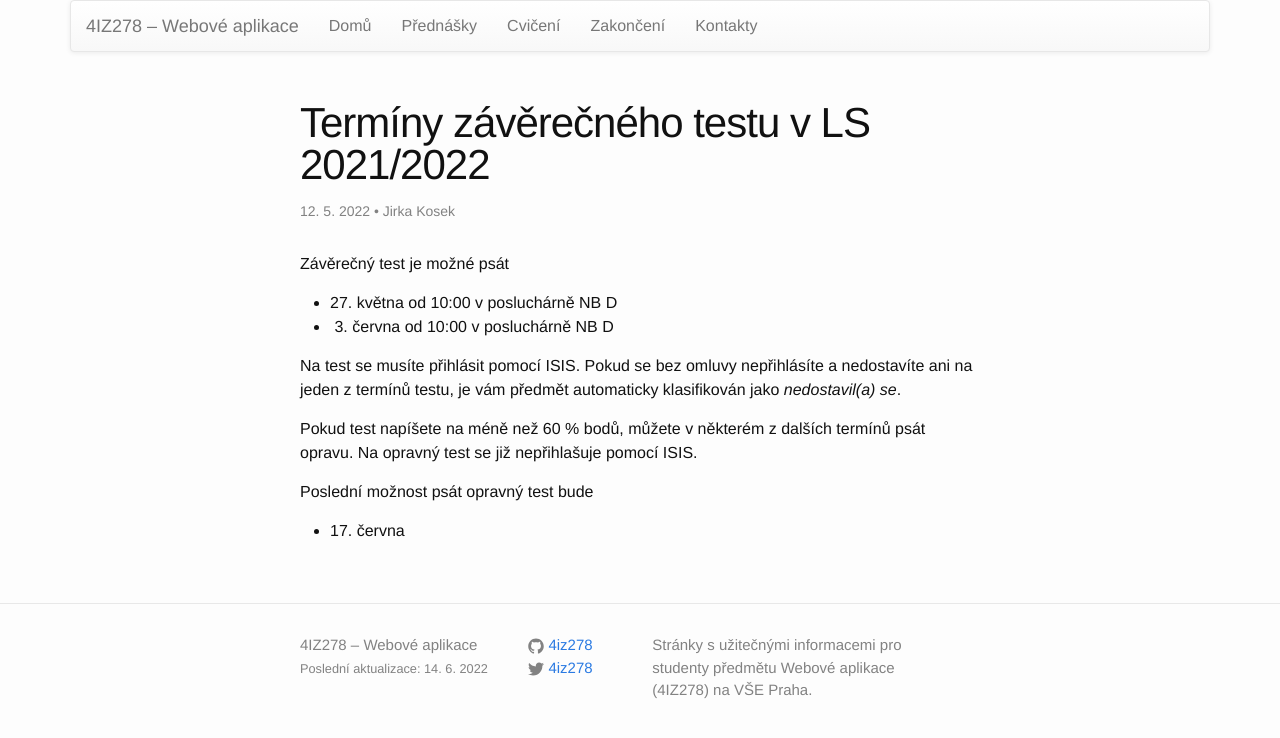
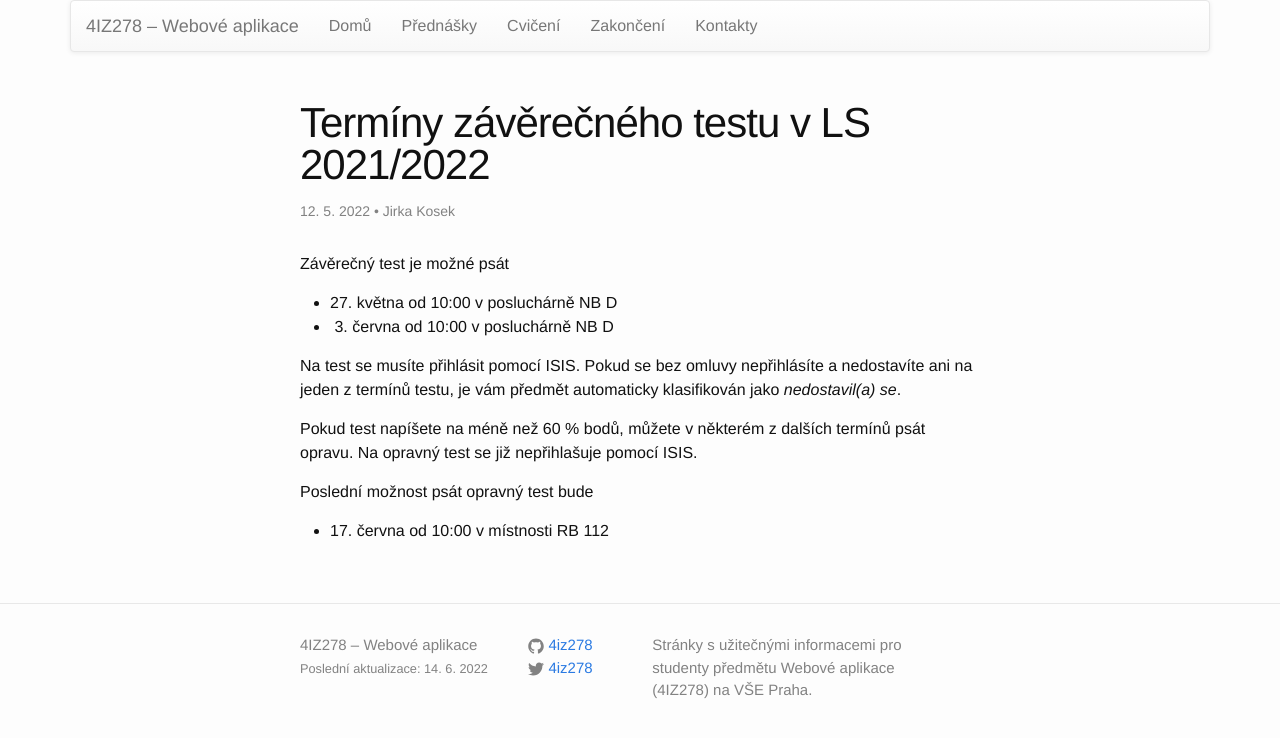
Before and after one commit to 4iz278/4iz278.github.io, a Jekyll site: the page built from _posts/2022-05-12-zaverecny-test-ls-2021-2022.md, in a window 1280 px wide. Shown: the top 738 px of the page. Built offline with Jekyll 4.4.1, drawn with Linux system fonts in a browser that asks for light colours; nearby versions of some CDN libraries.

```diff
--- a/_posts/2022-05-12-zaverecny-test-ls-2021-2022.md
+++ b/_posts/2022-05-12-zaverecny-test-ls-2021-2022.md
@@ -19,4 +19,4 @@ nepřihlašuje pomocí ISIS.
 
 Poslední možnost psát opravný test bude
 
-* 17. června <!-- od 10:00 v posluchárně NB D -->
+* 17. června od 10:00 v místnosti RB 112
```
